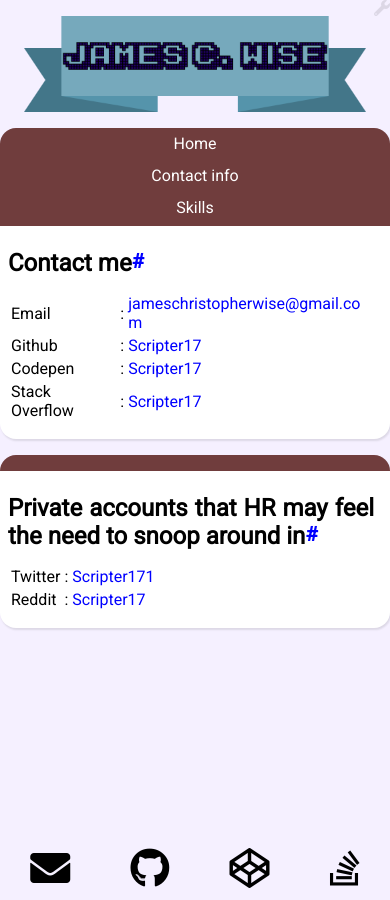
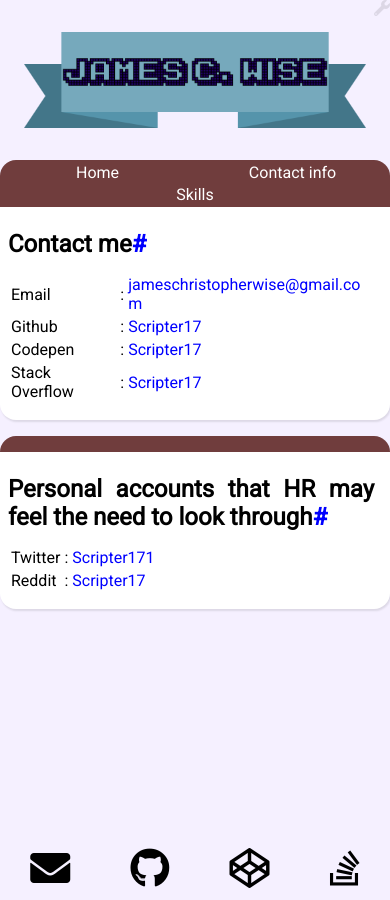
Before and after one commit to Scripter17/Scripter17.github.io, a Jekyll site: the page built from _posts/1970-01-01-contact.html, in a window 390 px wide. Built offline with Jekyll 4.4.1, drawn with Linux system fonts in a browser that asks for light colours; nearby versions of some CDN libraries.

Commit message:
More tweaks for mobile

```diff
--- a/_posts/1970-01-01-contact.html
+++ b/_posts/1970-01-01-contact.html
@@ -21,13 +21,13 @@
 	</table>
 </div>
 <div class="content h-center" id="nav-personal">
-	<h2>Private accounts that HR may feel the need to snoop around in<a class="anchor" href="#nav-personal">#</a></h2>
+	<h2>Personal accounts that HR may feel the need to look through<a class="anchor" href="#nav-personal">#</a></h2>
 	<table>
 		<tr>
 			<td>Twitter</td><td>:</td><td><a href="https://twitter.com/Scripter171">Scripter171</a></td>
 		</tr>
 		<tr>
-			<td>Reddit</td><td>:</td><td><a href="https://old.reddit.com/user/Scripter17">Scripter17</a></td>
+			<td>Reddit</td><td>:</td><td><a href="https://reddit.com/user/Scripter17">Scripter17</a></td>
 		</tr><!--
 		<tr>
 			<td></td><td>:</td><td><a href=""></a></td>
--- a/resources/main.css
+++ b/resources/main.css
@@ -40,7 +40,10 @@
 	display: block;
 	max-width:var(--content-width);
 	max-height:128px;
-	padding: 32px;
+	padding: 32px 0;
+}
+#header:-moz-suppressed{
+	display: none;
 }
 /* Navigation stuff */
 #navigation{
@@ -113,15 +116,23 @@
 #footer-links a:focus{color:var(--footer-link-focus-col);}
 /* Mobile stuff */
 @media(max-width:900px){
-	#header{max-height: 96px; padding: 16px;}
 	:root{--content-width:95%;}
-	#navigation a{flex-basis:calc(100% - 0.4em); padding: 0.4em 0;}
-	.anchor{display:inline;}
 	body{margin:0 0 6em;}
+	#header{max-height: 96px; padding: 32px 0;}
+	.anchor{display:inline; font-size:1em; padding: 0 1em; margin-left: -1em;}
+	ul{padding-left: 1em;}
 	#footer{height: 2em;}
 	#footer-links{width: 100%; font-size: 1.25em;}
+}
+@media(max-width: 4in){
+	#navigation a{flex-basis:calc(100% - 0.4em); padding: 0.2em 0;}
 }
 @media(max-width:400px){
 	:root{--content-width: 100%;}
 	.content{padding-left: 0.5em; padding-right: 1em; width: calc(var(--content-width) - 1.5em);}
 }
+@media(max-height:400px){
+	body{margin-bottom: 0;}
+	#header{max-height: 64px; padding: 16px 0;}
+	#footer{position: relative;}
+}
```
